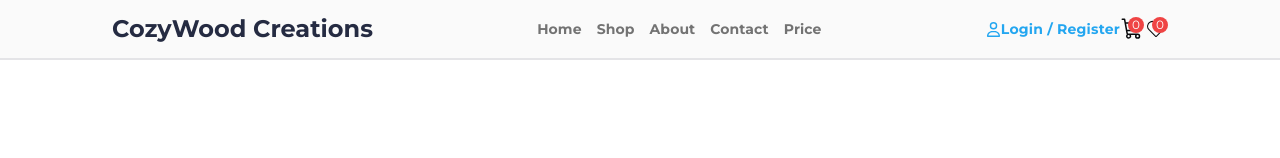
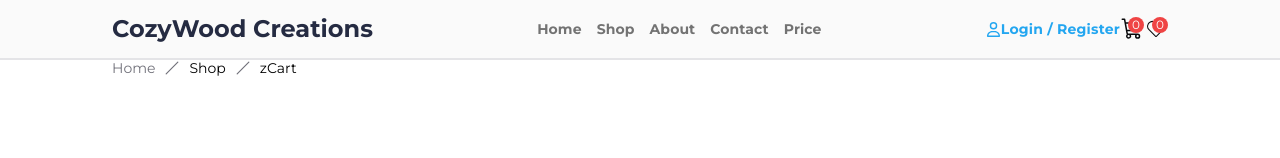
Before and after one commit to AsfaaKhan/Hackathon-Functionality, a Next.js app: page /cart in a window 1280 px wide. Shown: the top 158 px of the page. Built offline with nearby package versions, Linux system fonts and the light colour scheme; no server answers.

Commit message:
order placed data showed in sanity functionality

```diff
--- a/app/cart/page.tsx
+++ b/app/cart/page.tsx
@@ -5,6 +5,16 @@ import { useCart } from "../context/CartContext";
 import Image from "next/image";
 import Link from "next/link";
 import Swal from "sweetalert2";
+import {
+  Breadcrumb,
+  BreadcrumbItem,
+  BreadcrumbLink,
+  BreadcrumbList,
+  BreadcrumbSeparator,
+
+} from "@/components/ui/breadcrumb"
+import { Slash } from "lucide-react";
+
 
 export default function CartPage() {
   const { cartItems, removeFromCart, increaseQuantity, decreaseQuantity } = useCart();
@@ -32,6 +42,25 @@ export default function CartPage() {
 
   return (
     <div className="container">
+      <Breadcrumb>
+        <BreadcrumbList>
+          <BreadcrumbItem>
+            <BreadcrumbLink href="/">Home</BreadcrumbLink>
+          </BreadcrumbItem>
+          <BreadcrumbSeparator>
+            <Slash />
+          </BreadcrumbSeparator>
+          <BreadcrumbItem>
+            <BreadcrumbLink href="/productPage" className="text-black">Shop</BreadcrumbLink>
+          </BreadcrumbItem>
+          <BreadcrumbSeparator>
+            <Slash />
+          </BreadcrumbSeparator>
+          <BreadcrumbItem>
+            <BreadcrumbLink href="/cart" className="text-black">zCart</BreadcrumbLink>
+          </BreadcrumbItem>
+        </BreadcrumbList>
+      </Breadcrumb>
       <div className="container  h-1/2 p-4">
         <h1 className=" container text-2xl font-bold text-darkBlue  mb-4 mt-20">Your Cart</h1>
         <div className="container  mx-auto  p-5 ">
--- a/app/checkout/page.tsx
+++ b/app/checkout/page.tsx
@@ -9,6 +9,17 @@ import Image from "next/image";
 import { urlFor } from "@/sanity/lib/image";
 import { client } from "@/sanity/lib/client";
 import Swal from "sweetalert2";
+import {
+  Breadcrumb,
+  BreadcrumbItem,
+  BreadcrumbLink,
+  BreadcrumbList,
+  BreadcrumbSeparator,
+
+} from "@/components/ui/breadcrumb"
+import { Slash } from "lucide-react";
+
+
 
 export default function CheckoutPage() {
   const { cartItems } = useCart();
@@ -121,6 +132,31 @@ export default function CheckoutPage() {
 
   return (
     <div className="container min-h-screen mx-auto p-4">
+      <Breadcrumb>
+        <BreadcrumbList>
+          <BreadcrumbItem>
+            <BreadcrumbLink href="/">Home</BreadcrumbLink>
+          </BreadcrumbItem>
+          <BreadcrumbSeparator>
+            <Slash />
+          </BreadcrumbSeparator>
+          <BreadcrumbItem>
+            <BreadcrumbLink href="/productPage" className="text-black">Shop</BreadcrumbLink>
+          </BreadcrumbItem>
+          <BreadcrumbSeparator>
+            <Slash />
+          </BreadcrumbSeparator>
+          <BreadcrumbItem>
+            <BreadcrumbLink href="/cart" className="text-black">Cart</BreadcrumbLink>
+          </BreadcrumbItem>
+          <BreadcrumbSeparator>
+            <Slash />
+          </BreadcrumbSeparator>
+          <BreadcrumbItem>
+            <BreadcrumbLink href="/checkout" className="text-black">Checkout</BreadcrumbLink>
+          </BreadcrumbItem>
+        </BreadcrumbList>
+      </Breadcrumb>
       <h1 className="text-2xl font-bold mb-4 mt-28 text-darkBlue container ">Checkout</h1>
       <div className="grid grid-cols-1 lg:grid-cols-2 gap-8">
         {/* Left Section: Cart Items */}
--- a/components/ui/button.tsx
+++ b/components/ui/button.tsx
@@ -13,7 +13,7 @@ const buttonVariants = cva(
         "bg-white border-[1px] w-[136px] h-[48px] pt-3 pb-3 pr-12 pl-12 gap-[10px]text-darkBlue font-bold text-base  flex justify-center text-center items-center",
 
         shopButton:"rounded-[5px] h-[80px] gap-[10px] w-[221px] text-white font-bold text-2xl text-center h-[200px]  ",
-
+        submitButton:"rounded-[37px] border  border-skyblue  w-[184px] h-[52px] pt-[15px] pb-[15px] pr-[36px] pl-[36px] gap-[10px] text-skyblue font-bold text-sm leading-[24px] justify-center text-center items-center",
         default:
           "bg-primary text-primary-foreground shadow hover:bg-primary/90",
         destructive:
```
Also changed, not shown: app/contactPage/page.tsx (+4 -13 lines), app/price/page.tsx (+4 -16 lines).
